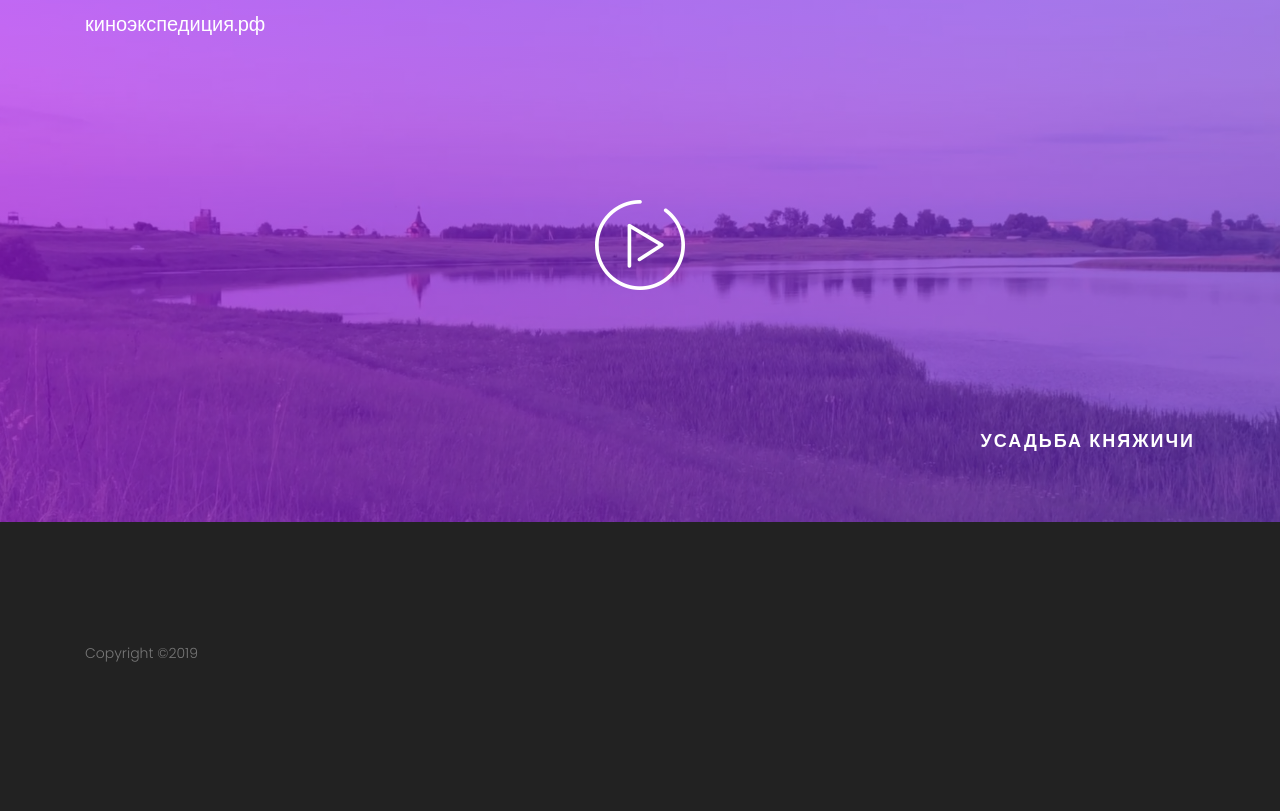
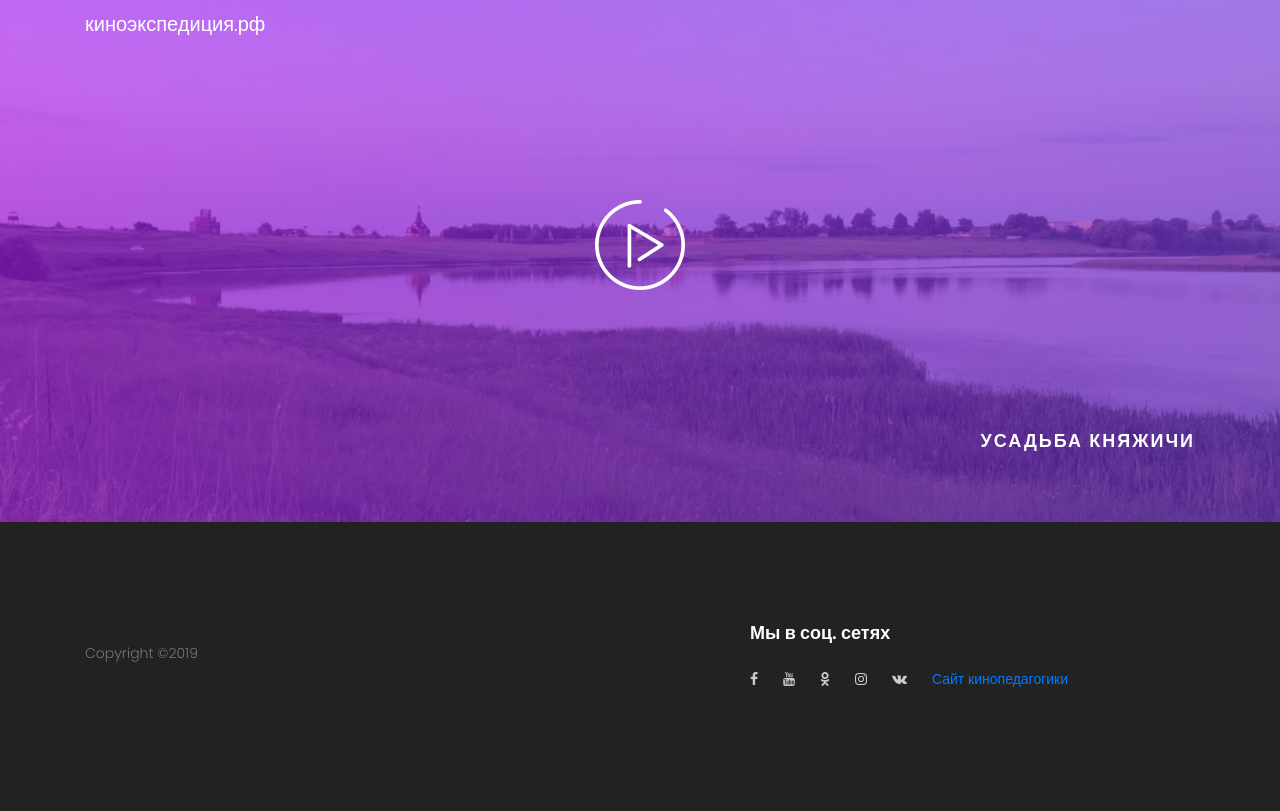
Before and after one commit to zdimon/kinoexpedition, a Django app: page / in a window 1280 px wide. Before the commit the page ends 662 px from the top, so only its background shows below. Run offline with Django 3.2, Linux system fonts and the light colour scheme; data that the repository does not hold is empty; some libraries are stand-ins or nearby versions.

Commit message:
auto commit

```diff
--- a/prj/templates/index.html
+++ b/prj/templates/index.html
@@ -163,7 +163,7 @@
 			<footer class="footer-area section-gap">
 				<div class="container">
 					<div class="row">
-						<div class="col-lg-12 col-md-12 col-sm-12">
+						<div class="col-lg-2 col-md-6 col-sm-6">
 							<div class="single-footer-widget">
 								<!--
 								<h6>О нас</h6>
@@ -173,6 +173,20 @@
 								 Link back to Colorlib can't be removed. Template is licensed under CC BY 3.0. -->
             		<p class="footer-text">Copyright &copy;<script>document.write(new Date().getFullYear());</script> </p>
             		<!-- Link back to Colorlib can't be removed. Template is licensed under CC BY 3.0. -->
+							</div>
+						</div>
+						<div class="col-lg-5  col-md-6 col-sm-6"></div>
+						<div class="col-lg-5 col-md-6 col-sm-6 social-widget">
+							<div class="single-footer-widget">
+								<h6>Мы в соц. сетях</h6>
+								<div class="footer-social d-flex align-items-center">
+									<a href="https://www.facebook.com/kinopritchi/"><i class="fa fa-facebook"></i></a>
+									<a href="https://www.youtube.com/KinopritchiFestival"><i class="fa fa fa-youtube" aria-hidden="true"></i></a>
+									<a href="https://ok.ru/kinopritchi"><i class="fa fa-odnoklassniki" aria-hidden="true"></i></a>
+									<a href="https://www.instagram.com/kino_pritchi/"><i class="fa fa-instagram"></i></a>
+									<a href="https://vk.com/kino_pritchi"><i class="fa fa-vk" aria-hidden="true"></i></a>
+									<a href="https://www.aciped.com/">Сайт&nbsp;кинопедагогики</a>
+								</div>
 							</div>
 						</div>
 
```
